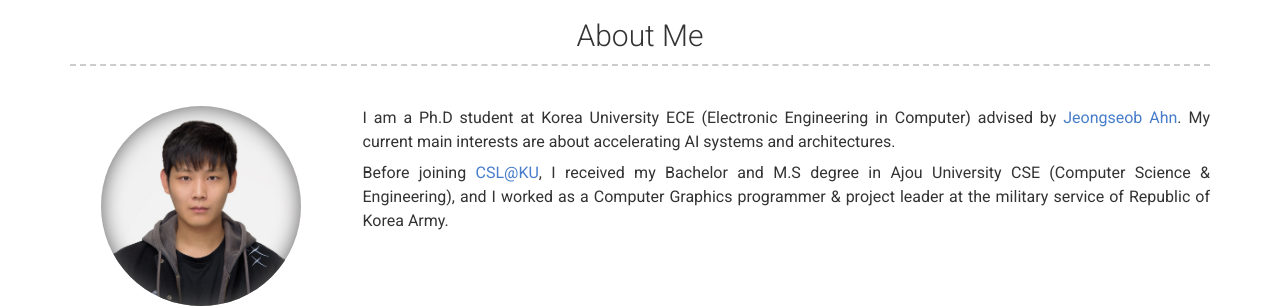
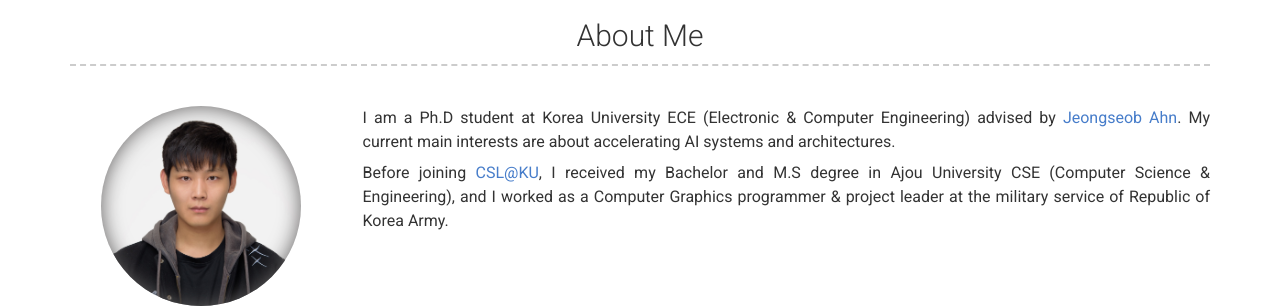
Before and after one commit to sgjeon194/sgjeon194.github.io, a Jekyll site: the page built from index.md, in a window 1280 px wide. Shown: the part 173-481 px from the top of the page. Built offline with Jekyll 4.4.1, drawn with Linux system fonts in a browser that asks for light colours; nearby versions of some CDN libraries.

Commit message:
Modified major

```diff
--- a/_config.yml
+++ b/_config.yml
@@ -52,7 +52,7 @@ github_username:  sgjeon194
 # about_title: About Me (Use this to override about section title)
 about_profile_image: images/profile.jpg
 about_content: > # this will include new lines to allow paragraphs
-  I am a Ph.D student at Korea University ECE (Electronic Engineering in Computer) advised by [Jeongseob Ahn](https://jeongseob.github.io/).
+  I am a Ph.D student at Korea University ECE (Electronic & Computer Engineering) advised by [Jeongseob Ahn](https://jeongseob.github.io/).
   My current main interests are about accelerating AI systems and architectures.
 
 
```
